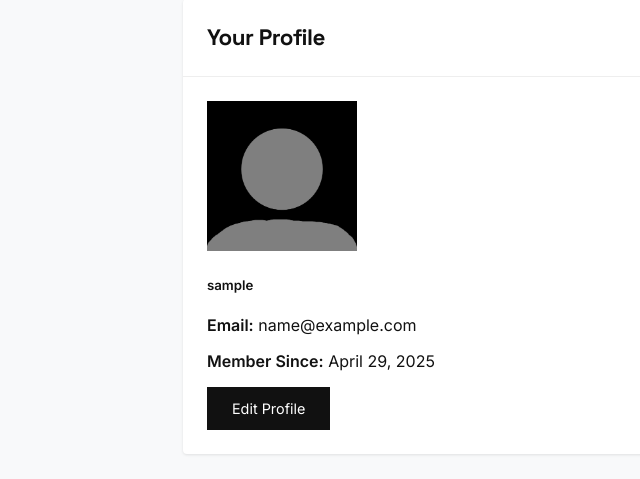
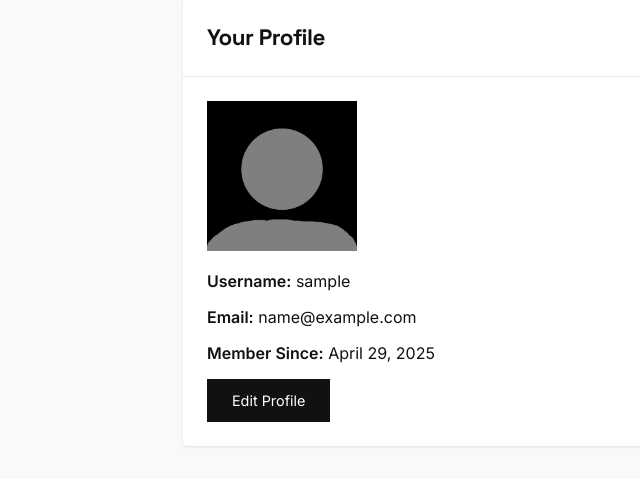
Before and after one commit to samapolinsky/clothing-lending, a Django app: page /lending/patron/page/ in a window 1280 px wide. Shown: the part 231-710 px from the top of the page, without its empty margins (44-684 px from the left). Run offline with Django 5.2, Linux system fonts and the light colour scheme; the visitor is signed in with stand-in values (Sample User, id 1); data that the repository does not hold is empty; parts of the project's set-up code (start-up, migrations or seed data) failed here and were passed over; some libraries are stand-ins or nearby versions.

Commit message:
cleaned up the profile screen for patrons

```diff
--- a/clothing_lending/templates/patron/page.html
+++ b/clothing_lending/templates/patron/page.html
@@ -327,13 +327,13 @@
                             {% endif %}
                         </div>
                         <div class="col-md-8">
-                            <h5>
+                            <p><strong>Username:</strong>
                                 {% if patron.custom_username %}
                                     {{ patron.custom_username }}
                                 {% else %}
                                     {{ user.username }}
                                 {% endif %}
-                            </h5>
+                            </p>
                             <p><strong>Email:</strong> {{ user.email }}</p>
                             <p><strong>Member Since:</strong> {{ user.date_joined|date:"F j, Y" }}</p>
                             <a href="{% url 'update_patron_profile' %}" class="btn btn-primary">Edit Profile</a>
```
